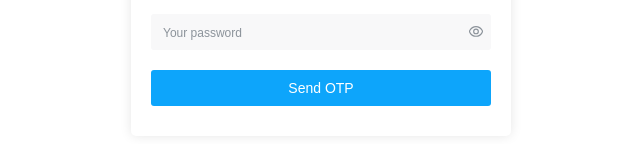
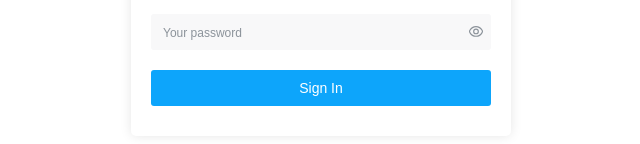
Before and after one commit to akjmalamin7/formValidation, a plain HTML site: page index.html in a window 1280 px wide. Shown: the part 348-492 px from the top of the page, 319-959 px from the left. Drawn offline with Linux system fonts and the light colour scheme.

Commit message:
change sign in value

```diff
--- a/index.html
+++ b/index.html
@@ -32,7 +32,7 @@
                                 </span>
                             </div>
                             <div class="input_col">
-                                <button class="block_btn" type="submit">Send OTP</button>
+                                <button class="block_btn" type="submit">Sign In</button>
                                 <p class="error_text" id="forgotPassErrorMessage"></p>
                             </div>
                         </div>
```
